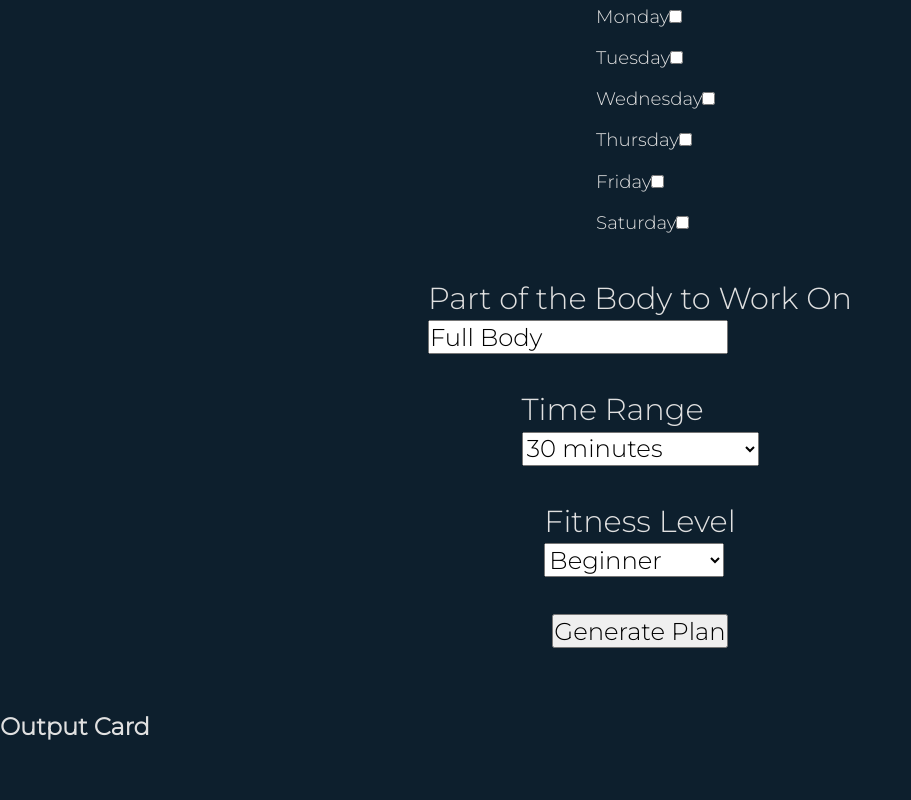
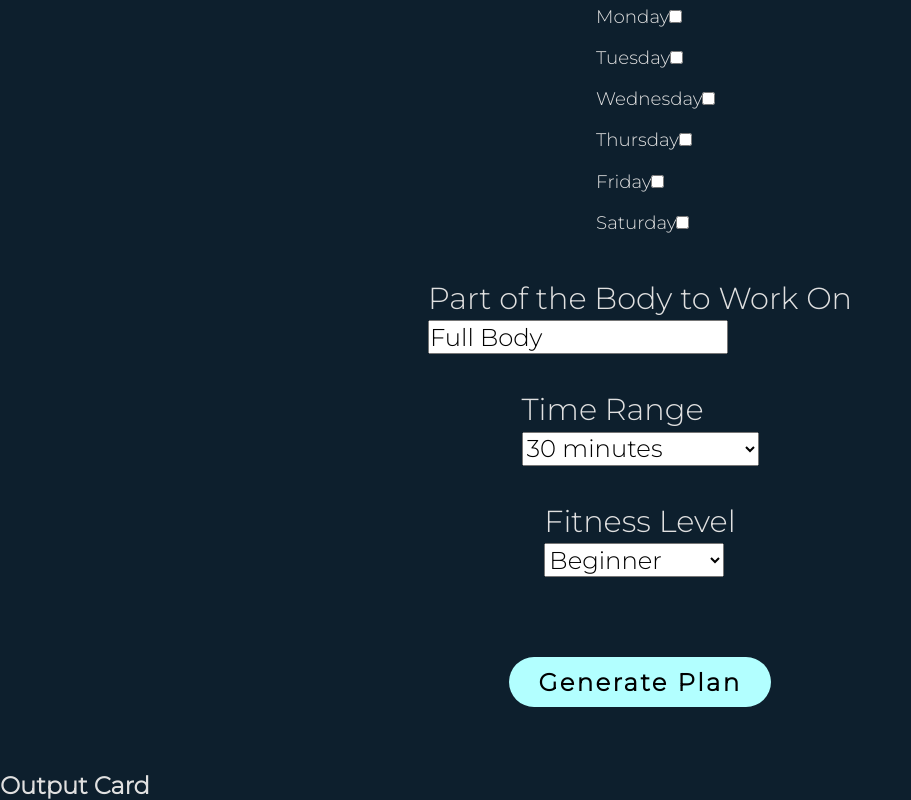
Before and after one commit to theMVPshop/workoutPlanner, a React (Create React App) app in the folder sweat-smart/: page / in a window 1280 px wide. Shown: the part 2454-3254 px from the top of the page, without its empty margins (0-911 px from the left). Before the commit the page ends 3195 px from the top, so only its background shows below. Built offline with nearby package versions, Linux system fonts and the light colour scheme.

Commit message:
style submit button in inputForm

```diff
--- a/sweat-smart/src/components/FormPage/Form.js
+++ b/sweat-smart/src/components/FormPage/Form.js
@@ -1,6 +1,5 @@
 import React, { useState } from "react";
 import "./form.css";
-
 
 function Form({ onGeneratePlan }) {
   const [name, setName] = useState("");
@@ -61,7 +60,7 @@ function Form({ onGeneratePlan }) {
           <br />
           <label className="daylabel">
             Sunday
-            <input type="checkbox" className="check"/>
+            <input type="checkbox" className="check" />
           </label>
           <label className="daylabel">
             Monday
@@ -138,11 +137,11 @@ function Form({ onGeneratePlan }) {
             <option value="Advanced">Advanced</option>
           </select>
         </label>
-        <br />
-
-        <button type="button" onClick={generatePlan} className="generateplan">
-          Generate Plan
-        </button>
+        <div className="submit_button">
+          <button type="button" onClick={generatePlan} className="generateplan">
+            <span>Generate Plan</span>
+          </button>
+        </div>
       </form>
     </div>
   );
--- a/sweat-smart/src/components/FormPage/form.css
+++ b/sweat-smart/src/components/FormPage/form.css
@@ -4,7 +4,7 @@
 }
 
 .signup {
-    padding: 4rem
+  padding: 4rem;
 }
 
 .formmain {
@@ -14,19 +14,21 @@
   align-items: center;
 }
 
-select, option, button, input {
+select,
+option,
+button,
+input {
   color: black;
-    font-size: .8em;
-
+  font-size: 0.8em;
 }
 .daylabel {
   display: flex;
-    font-size: .6em;
-    padding: .5em;
+  font-size: 0.6em;
+  padding: 0.5em;
   padding-left: 40%;
 }
 
-input[type=checkbox] {
+input[type="checkbox"] {
   margin-right: 10px;
 }
 
@@ -36,3 +38,36 @@ input[type=checkbox] {
   align-items: center;
   background-color: var(--color-bg);
 } */
+
+/* Submit Button */
+.submit_button {
+  display: flex;
+  justify-content: center;
+  align-items: center;
+  background-color: var(--color-bg);
+  margin-top: 5rem;
+  cursor: pointer;
+}
+.submit_button button {
+  position: relative;
+  background: var(--lightgreen);
+  border: none;
+  border-radius: 50px;
+  text-decoration: none;
+  padding: 10px 30px;
+  transition: 0.5s;
+  letter-spacing: 0.1em;
+}
+.submit_button span {
+  color: black;
+  font-size: 1em;
+  font-weight: bolder;
+}
+.submit_button button:hover {
+  letter-spacing: 0.25em;
+  background-color: var(--color-bg);
+  box-shadow: 0 0 30px var(--second-color);
+}
+.submit_button span:hover {
+  color: white;
+}
```
Lines whose indentation alone changed are shown as unchanged.
